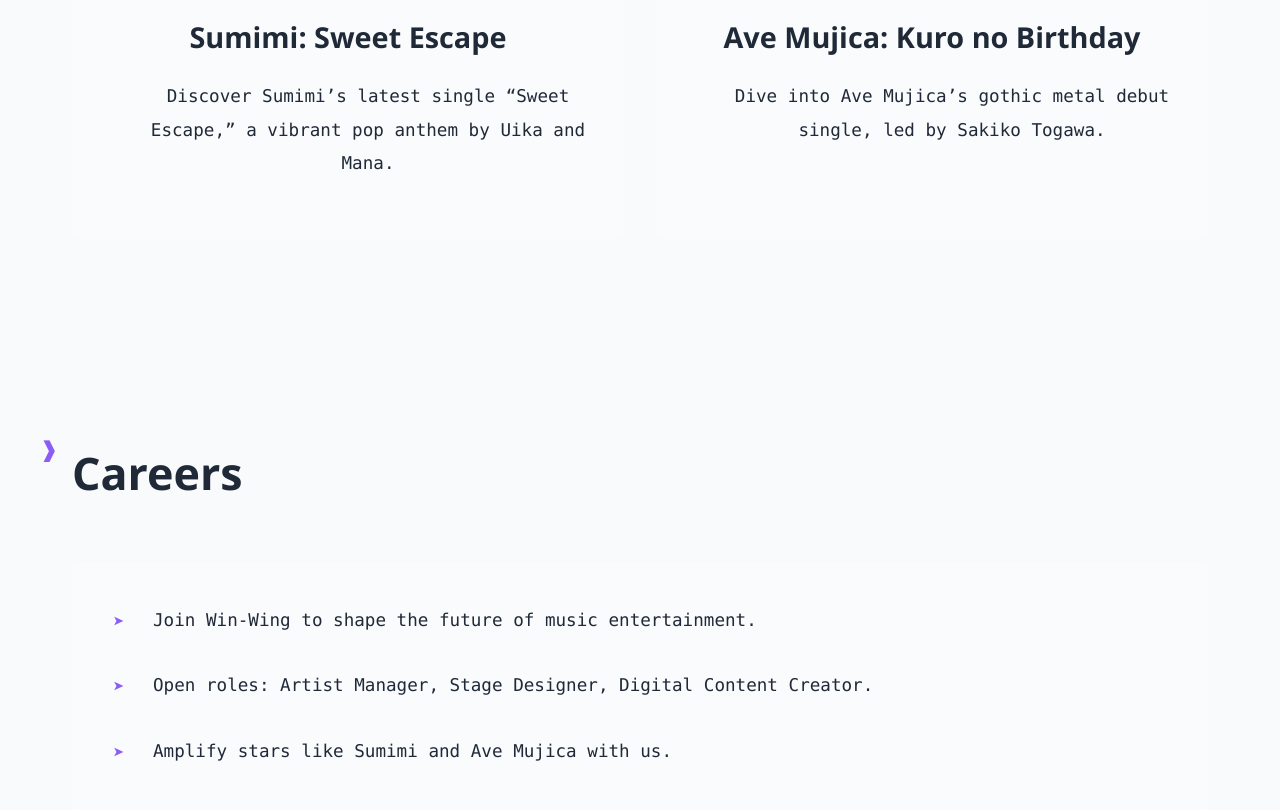
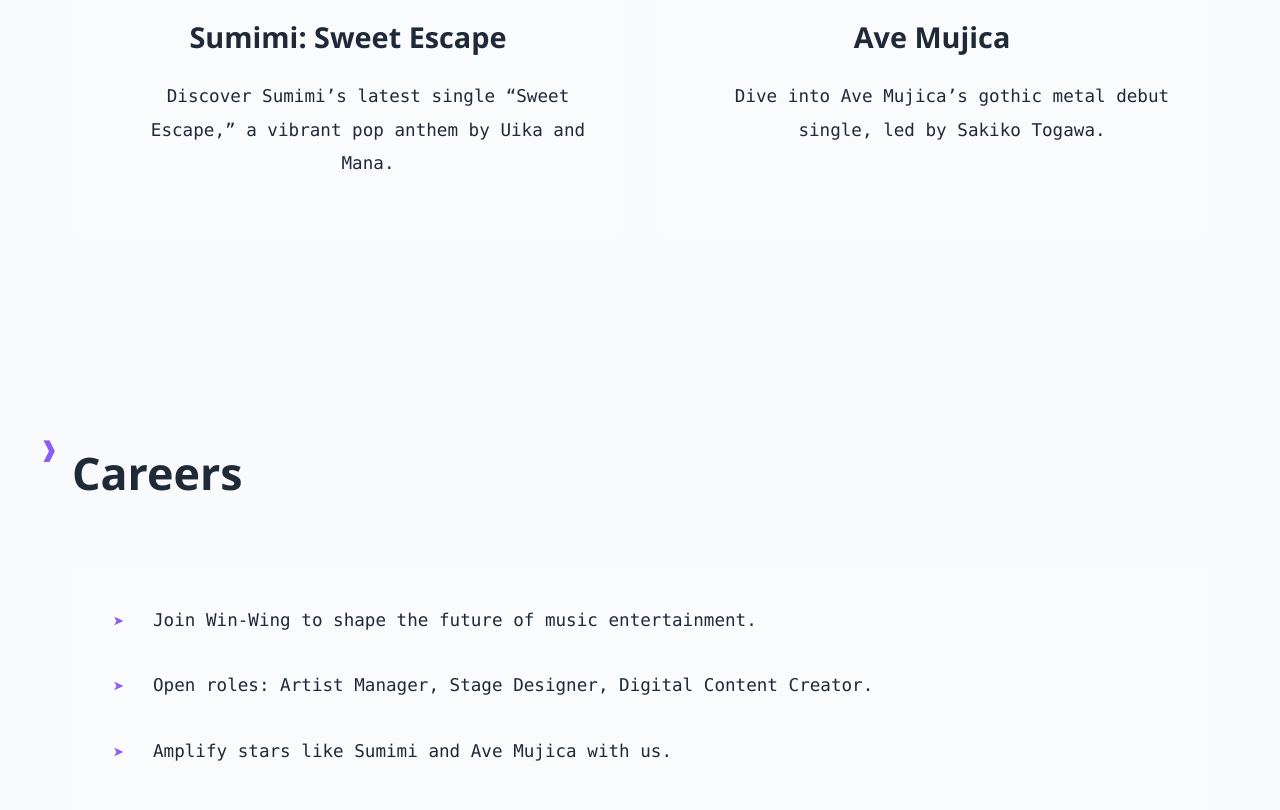
Before and after one commit to tudohuang/WinWing, a plain HTML site: page index.html in a window 1280 px wide. Shown: the part 2200-3010 px from the top of the page. Drawn offline with Linux system fonts and the light colour scheme.

Commit message:
Update index.html

```diff
--- a/index.html
+++ b/index.html
@@ -391,7 +391,7 @@
       </div>
       <div class="promo-card">
         <img src="https://s3-ap-northeast-1.amazonaws.com/bang-dream-portal/a987ed76-d3f1-4332-bb19-02ec6f762e13.png" alt="Ave Mujica Kuro no Birthday">
-        <h3>Ave Mujica: Kuro no Birthday</h3>
+        <h3>Ave Mujica</h3>
         <p>Dive into Ave Mujica’s gothic metal debut single, led by Sakiko Togawa.</p>
       </div>
     </div>
```
